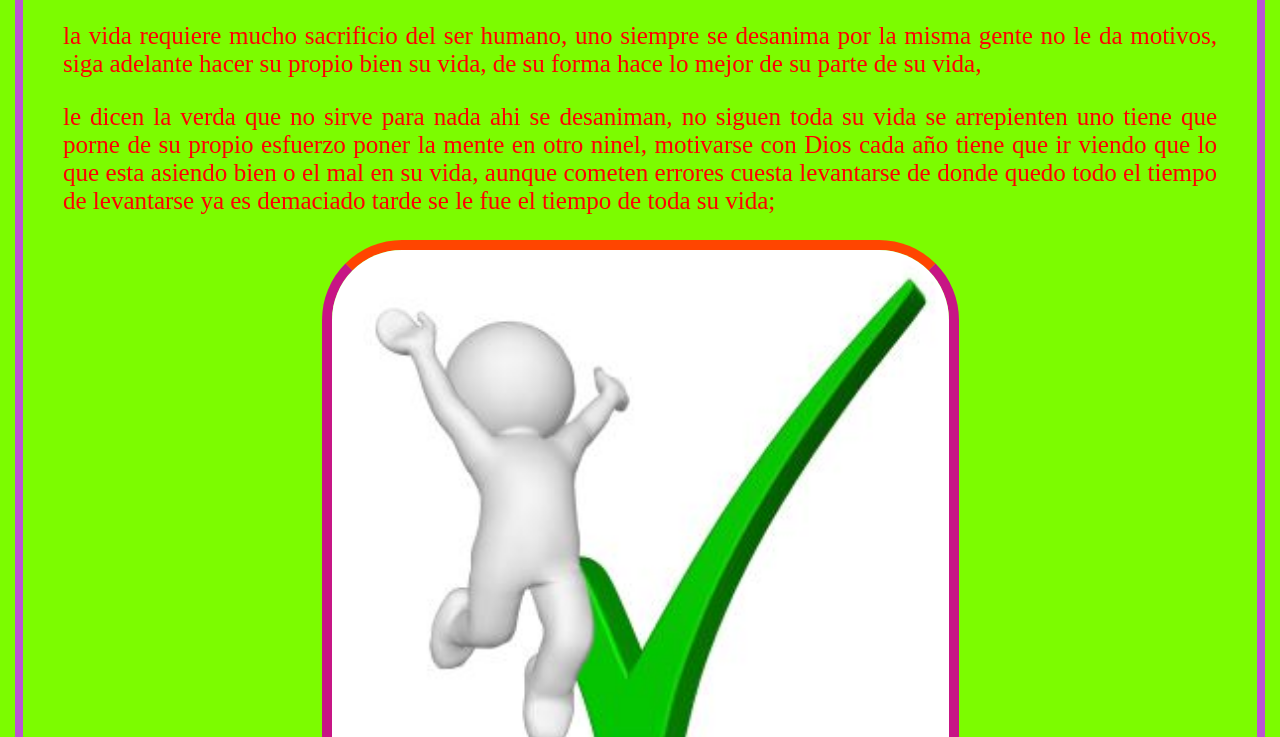
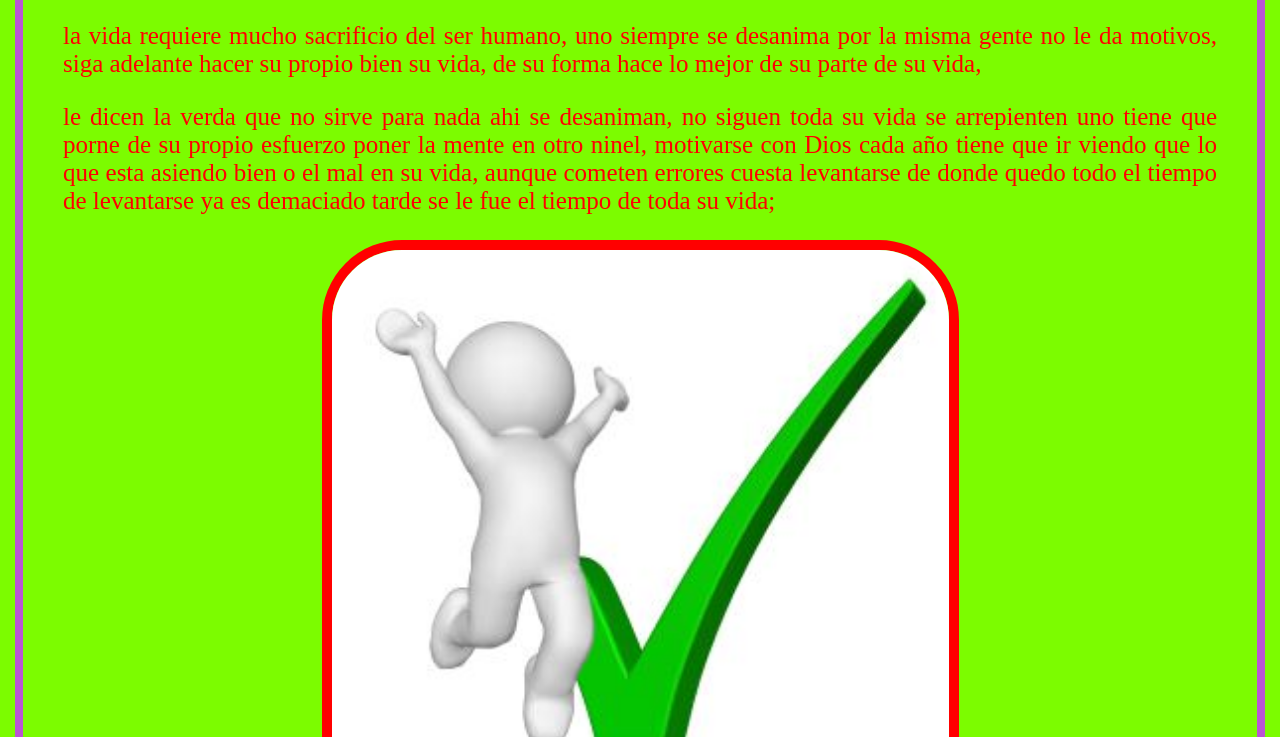
Before and after one commit to yosi199918/yosigarcia, a plain HTML site: page index.html in a window 1280 px wide. Shown: the part 63-800 px from the top of the page. Drawn offline with Linux system fonts and the light colour scheme.

Commit message:
Update 6demarzo.css

```diff
--- a/6demarzo.css
+++ b/6demarzo.css
@@ -18,7 +18,7 @@ font-size: 25px;
 img{
 border-style: solid;
 border-width: 10px;
-border-color: #ff4500 #c71585;
+border-color: #ff4500 #c71585 #008000 #2691e;
 border-radius: 80px;
 
 }
```
